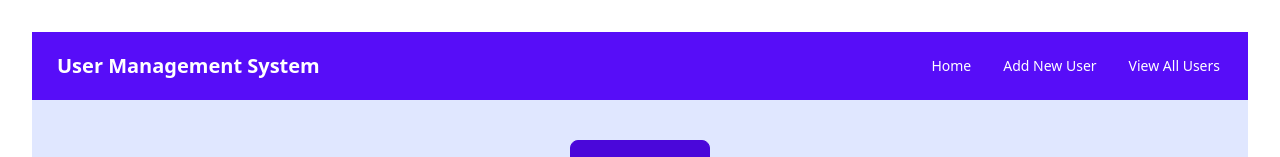
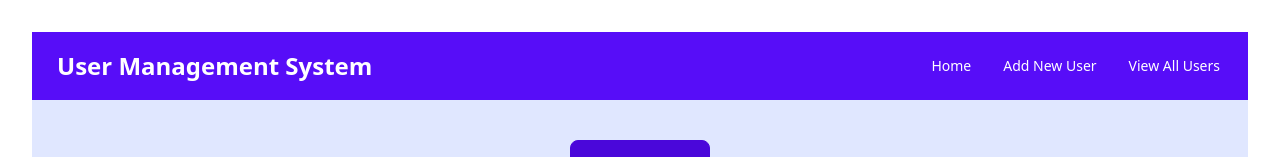
Before and after one commit to anika-aurony/user-management-system-frontend, a React (Vite) app: page / in a window 1280 px wide. Shown: the top 157 px of the page. Built offline with nearby package versions, Linux system fonts and the light colour scheme; no server answers.

Commit message:
header42 commit

```diff
--- a/src/Pages/Header/Header.jsx
+++ b/src/Pages/Header/Header.jsx
@@ -8,9 +8,9 @@ const Header = () => {
 
             <div className="navbar bg-primary text-[white]">
                 <div className="flex-1">
-                <Link to="/"><a className="btn btn-ghost normal-case text-xl text-center ">User Management System</a></Link>
+                <Link to="/"><a className="btn btn-ghost normal-case text-2xl text-center ">User Management System</a></Link>
                 </div>
-                <div className="flex-none">
+                <div className="flex-none text-xl">
                     <ul className="menu menu-horizontal px-1">
 
                         <li><Link to="/"><a>Home</a></Link></li>
```
